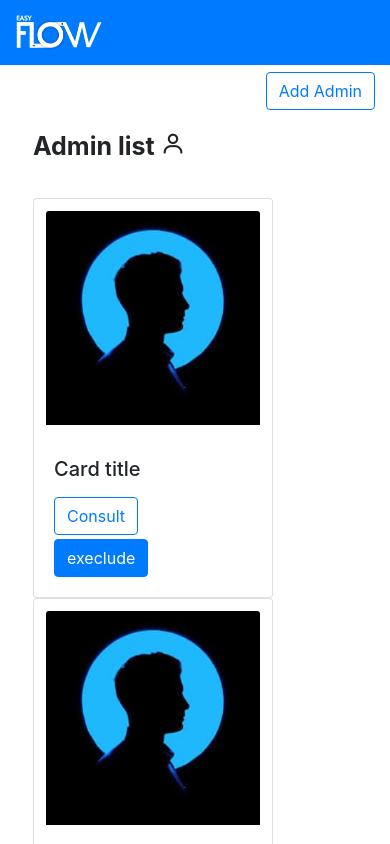
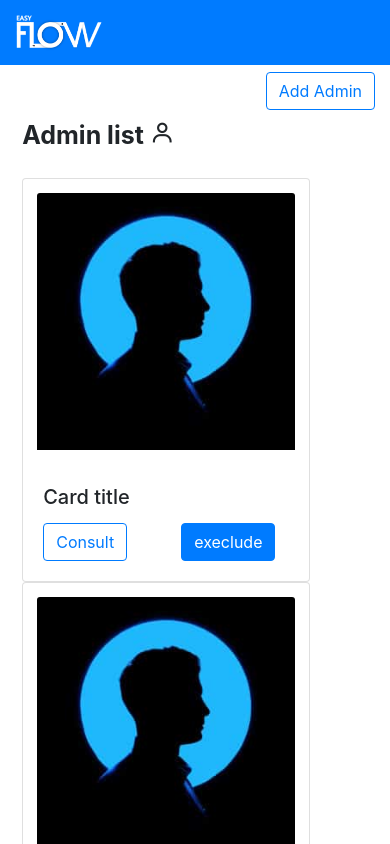
Before and after one commit to dali2000/workflow, an Angular app in the folder frontend/workflow/: page /liste_admin in a window 390 px wide. Shown: the top 844 px of the page. Built offline with nearby package versions, Linux system fonts and the light colour scheme.

Commit message:
update page liste admin

```diff
--- a/frontend/workflow/src/app/superAdmin/list-admin/list-admin.component.css
+++ b/frontend/workflow/src/app/superAdmin/list-admin/list-admin.component.css
@@ -1,15 +1,18 @@
 
 .row{
-    margin-top:5%;
+    margin-top:2%;
 }
 .list{
 
-    padding:5%;
+    padding:2%;
 }
-
+.card{
+    width: 15rem;
+}
 .card-img{
     padding: 5%;
 }
+
 p{
    font-size:25px;
   font-weight: bold;
@@ -17,3 +20,40 @@ p{
 button{
     margin-top:2%;
 }
+
+
+
+
+@media screen and (max-width: 991px) {
+
+   .card{
+       width:10rem;
+   }
+}
+
+@media screen and (max-width: 767px) {
+
+    .card{
+        width:20rem;
+    }
+    .row{
+
+        margin-top:2%;
+    }
+ }
+ @media screen and (max-width: 393px) {
+
+    .card{
+        width:18rem;
+    }
+
+ }
+
+ @media screen and (max-width: 356px) {
+
+    .row{
+
+        margin-top:2%;
+    }
+
+ }
--- a/frontend/workflow/src/app/superAdmin/list-admin/list-admin.component.html
+++ b/frontend/workflow/src/app/superAdmin/list-admin/list-admin.component.html
@@ -20,7 +20,7 @@
     <div class="row">
       <div class="col-md-3">
 
-        <div class="card" style="width: 15rem;">
+        <div class="card" >
           <div class="card-img">
             <img src="../assets/img/photo_profil.jpg" class="card-img-top" >
           </div>
@@ -29,7 +29,7 @@
             <div class="card-body-buttom">
               <div class="row">
                 <div class="col">
-                  <button class="btn btn-outline-primary">Consult</button>
+                  <button class="btn btn-outline-primary" id="btn1">Consult</button>
                 </div>
                 <div class="col">
                   <button class="btn btn-primary"> execlude</button>
@@ -44,7 +44,7 @@
       </div>
       <div class="col-md-3">
 
-        <div class="card" style="width: 15rem;">
+        <div class="card">
           <div class="card-img">
             <img src="../assets/img/photo_profil.jpg" class="card-img-top" >
           </div>
@@ -69,7 +69,7 @@
       </div>
       <div class="col-md-3">
 
-        <div class="card" style="width: 15rem;">
+        <div class="card" >
           <div class="card-img">
             <img src="../assets/img/photo_profil.jpg" class="card-img-top" >
           </div>
@@ -93,7 +93,7 @@
       </div>
       <div class="col-md-3">
 
-        <div class="card" style="width: 15rem;">
+        <div class="card" >
           <div class="card-img">
             <img src="../assets/img/photo_profil.jpg" class="card-img-top" >
           </div>
```
